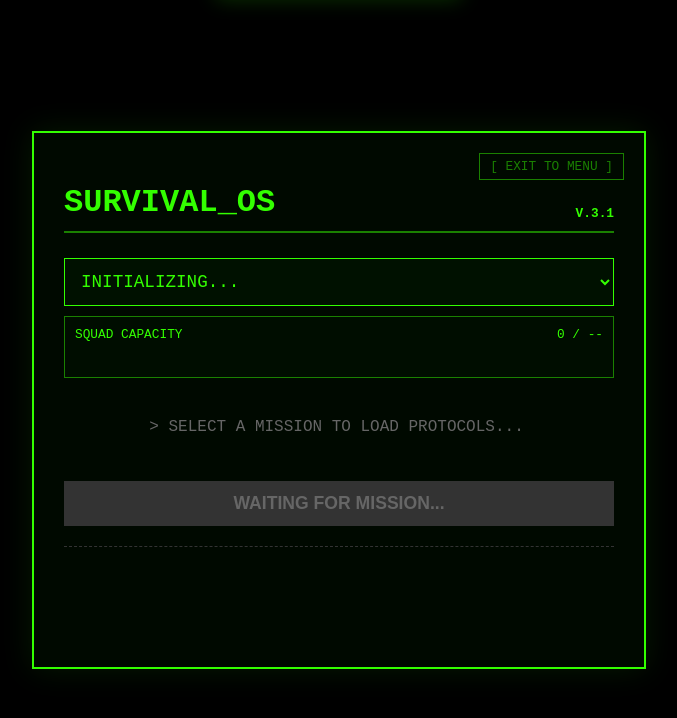
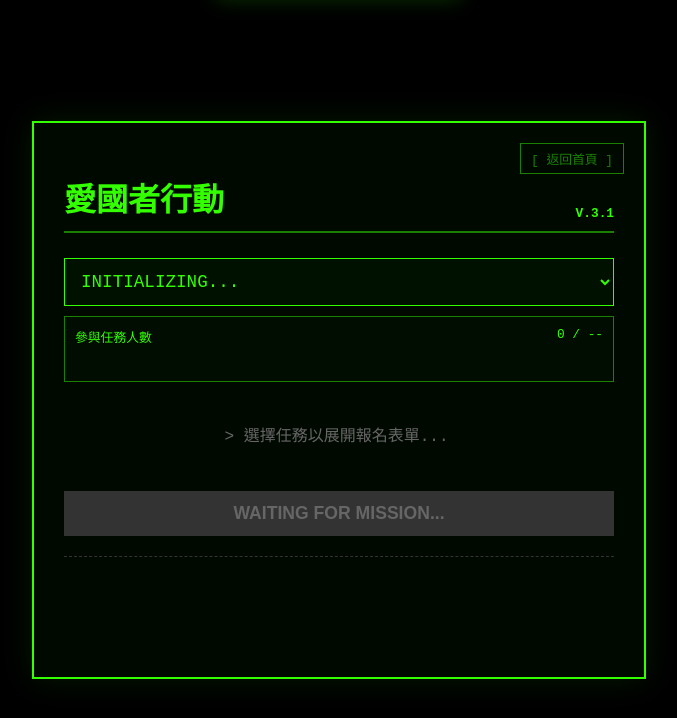
Before and after one commit to pyps0990-alt/gun, a plain HTML site: page register.html in a window 1280 px wide. Shown: the whole page, without its empty margins (301-978 px from the left). Drawn offline with Linux system fonts and the light colour scheme; no server answers.

Commit message:
Update register.html

```diff
--- a/register.html
+++ b/register.html
@@ -75,15 +75,15 @@
     <div id="boot"></div>
 
     <div id="terminal">
-        <a href="index.html" class="nav-back">[ EXIT TO MENU ]</a>
+        <a href="index.html" class="nav-back">[ 返回首頁 ]</a>
 
-        <h1><span>SURVIVAL_OS</span><small style="font-size:0.8rem">V.3.1</small></h1>
+        <h1><span>愛國者行動</span><small style="font-size:0.8rem">V.3.1</small></h1>
 
         <select id="sel-mission"><option>INITIALIZING...</option></select>
 
         <div class="status-bar">
             <div style="display:flex; justify-content:space-between; font-size:0.8rem">
-                <span>SQUAD CAPACITY</span>
+                <span>參與任務人數</span>
                 <span id="count-display">0 / --</span>
             </div>
             <div class="bar-grid" id="bar"></div>
@@ -91,12 +91,11 @@
 
         <div id="dynamic-form-area">
             <div style="text-align:center; color:#666; padding:20px;">
-                > SELECT A MISSION TO LOAD PROTOCOLS...
+                > 選擇任務以展開報名表單...
             </div>
         </div>
 
         <button id="btn-submit" disabled>WAITING FOR MISSION...</button>
-
         <div class="log-area" id="logs"></div>
     </div>
 
@@ -119,7 +118,7 @@
         const db = getDatabase(app);
 
         // ★ 請確認你的 Google Apps Script 網址是否正確 (記得重新部署為新版本)
-        const GOOGLE_SCRIPT_URL = "https://script.google.com/macros/s/AKfycbzF_BDVknII3UYxw1B6NogxWq-LOjO7OrlLs_ibeeDEoz1-f9SIYE4Otx1GjeVX5MOt/exec";
+        const GOOGLE_SCRIPT_URL = "https://script.google.com/macros/s/AKfycbyF69QLYY1xBk6EKm52EIM4ZXuHHuzFpbP6qsOT2YFbWKBLNU1hOlooNENCewHbEpuJ/exec";
 
         // UI 綁定
         const ui = {
@@ -168,7 +167,7 @@
 
         // 1. 讀取活動列表
         onValue(ref(db, 'events'), snap => {
-            ui.sel.innerHTML = '<option value="">-- SELECT MISSION --</option>';
+            ui.sel.innerHTML = '<option value="">-- 選擇任務 --</option>';
             if(snap.exists()){
                 snap.forEach(c => {
                     const data = c.val();
```
